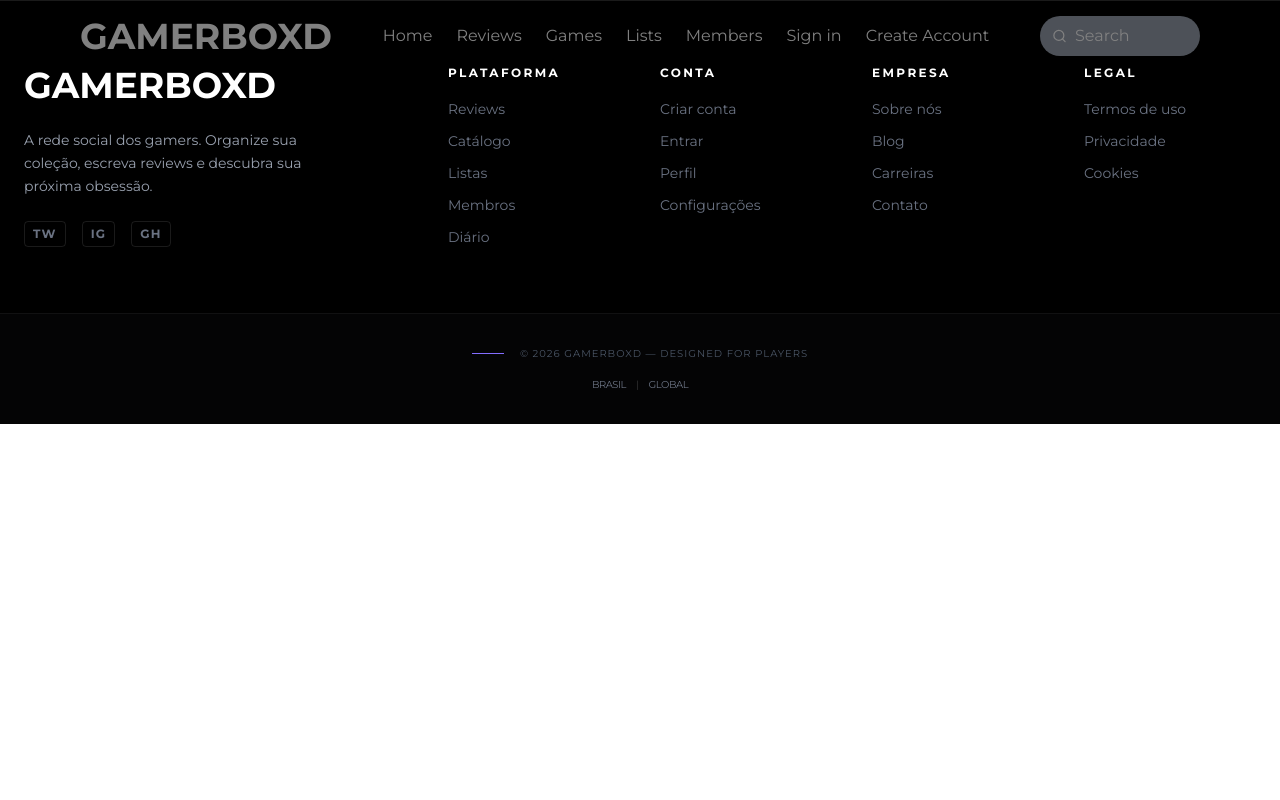
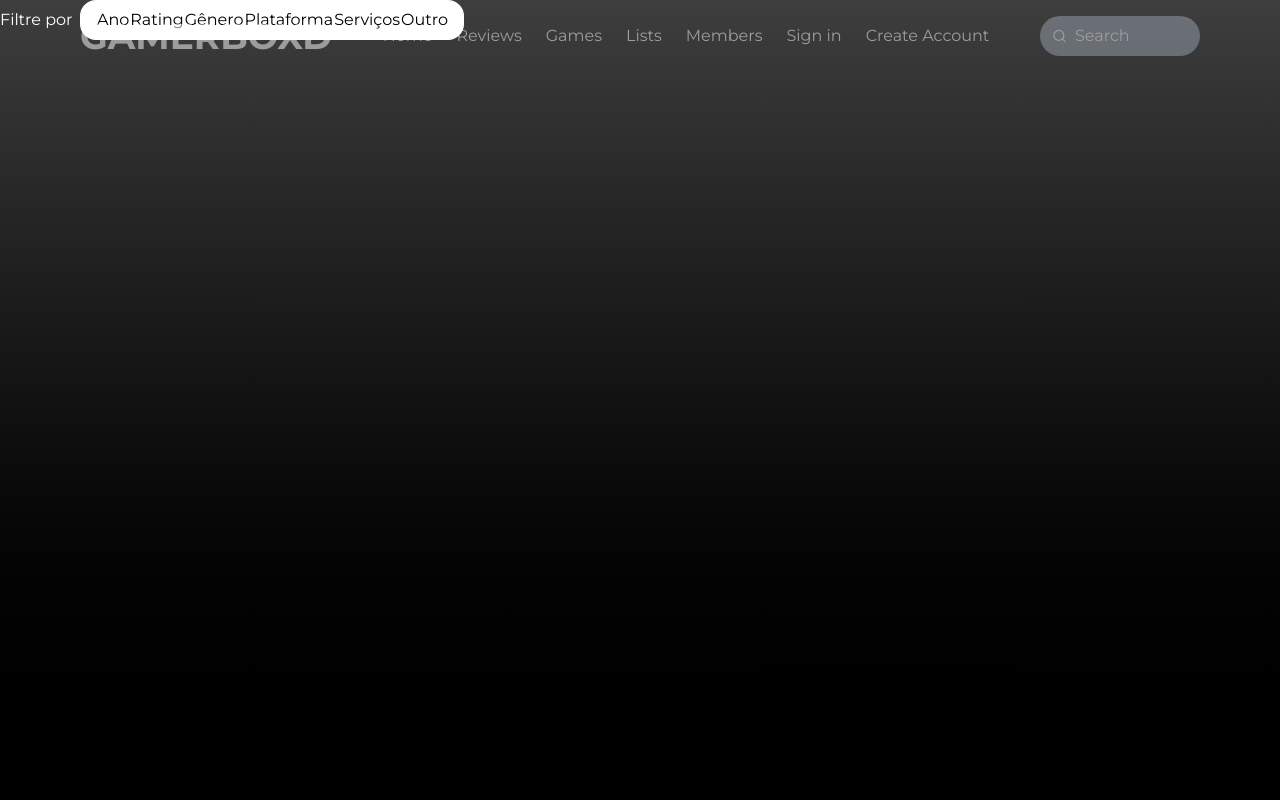
Before and after one commit to USPCodeLabSanca/Gamerboxd, a React (Vite) app in the folder frontend/: page /games in a window 1280 px wide. Shown: the top 800 px of the page. Built offline with nearby package versions, Linux system fonts and the light colour scheme.

Commit message:
feature: games page

```diff
--- a/frontend/package.json
+++ b/frontend/package.json
@@ -12,9 +12,11 @@
     "test:ci": "vitest run"
   },
   "dependencies": {
+    "@number-flow/react": "^0.6.0",
     "framer-motion": "^12.38.0",
     "lucide-react": "^1.9.0",
     "motion": "^12.38.0",
+    "number-flow": "^0.6.0",
     "react": "^19.2.5",
     "react-dom": "^19.2.5",
     "react-multi-carousel": "^2.8.6",
--- a/frontend/src/App.jsx
+++ b/frontend/src/App.jsx
@@ -23,8 +23,8 @@ export default function App() {
           <Route path="/" element={<Home />} />
           <Route path="/login" element={<Login />} />
           <Route path="/register" element={<Register />} />
+          <Route path="/games" element={<Games />} />
         {/*
-        <Route path="/games" element={<Games />} />
         <Route path="/games/:slug" element={<GamePage />} />
         <Route path="/feed" element={<Feed />} />
         <Route path="/profile/:username" element={<Profile />} />
--- a/frontend/src/pages/games/index.jsx
+++ b/frontend/src/pages/games/index.jsx
@@ -1,5 +1,49 @@
 import React from "react";
 
 export default function Games() {
+    return (
+        <div className="h-screen bg-linear-to-b from-cinza to-black">
+            <div>
+                <Filter />
+                <Search />
+            </div>
+            <PopularGames />
+            <PopularReviews />
+        </div>
+    );
+}
+
+function Filter () {
+
+    const filters = [
+        {name: "Ano"},
+        {name: "Rating"},
+        {name: "Gênero"},
+        {name: "Plataforma"},
+        {name: "Serviços"},
+        {name: "Outro"}
+    ]
+
+    return (
+        <div className="flex flex-row gap-2 items-center">
+            <span className="text-white">Filtre por</span>
+            <div className="rounded-2xl bg-white px-4 py-2 w-[30%] flex flex-row items-center justify-around">
+                {filters.map((filter) => (
+                    <button key={filter.name} className="bg-transparent">{filter.name}</button>
+                ))}
+            </div>
+        </div>
+    )
+}
+
+function Search (){
 
 }
+
+function PopularGames () {
+
+}
+
+function PopularReviews () {
+
+}
--- a/frontend/src/pages/home/Hero.jsx
+++ b/frontend/src/pages/home/Hero.jsx
@@ -36,6 +36,7 @@ export default function HeroParallax() {
 
     return (
         <ParallaxBanner
+            id="#hero"
             layers={[background, gradientOverlay, headline,]}
             className="h-screen bg-gray-900"
         />
--- a/frontend/src/pages/register/index.jsx
+++ b/frontend/src/pages/register/index.jsx
@@ -4,7 +4,7 @@ export default function Register() {
   return (
     <div className="flex flex-col md:flex-row min-h-screen md:h-[calc(100vh-80px)] w-full md:overflow-hidden">
       {/* lado esquerdo (imagem) */}
-      <div className="w-full h-[250px] md:h-full md:w-1/2 bg-black flex-shrink-0">
+      <div className="w-full h-62.5 md:h-full md:w-1/2 bg-black shrink-0">
         <img
           src="/eldenring.jpg"
           alt="Elden Ring"
```
Also changed, not shown: frontend/src/pages/gamePage/index.jsx (line endings or trailing spaces), 1 other file (tests, documents, lock files or other folders).
